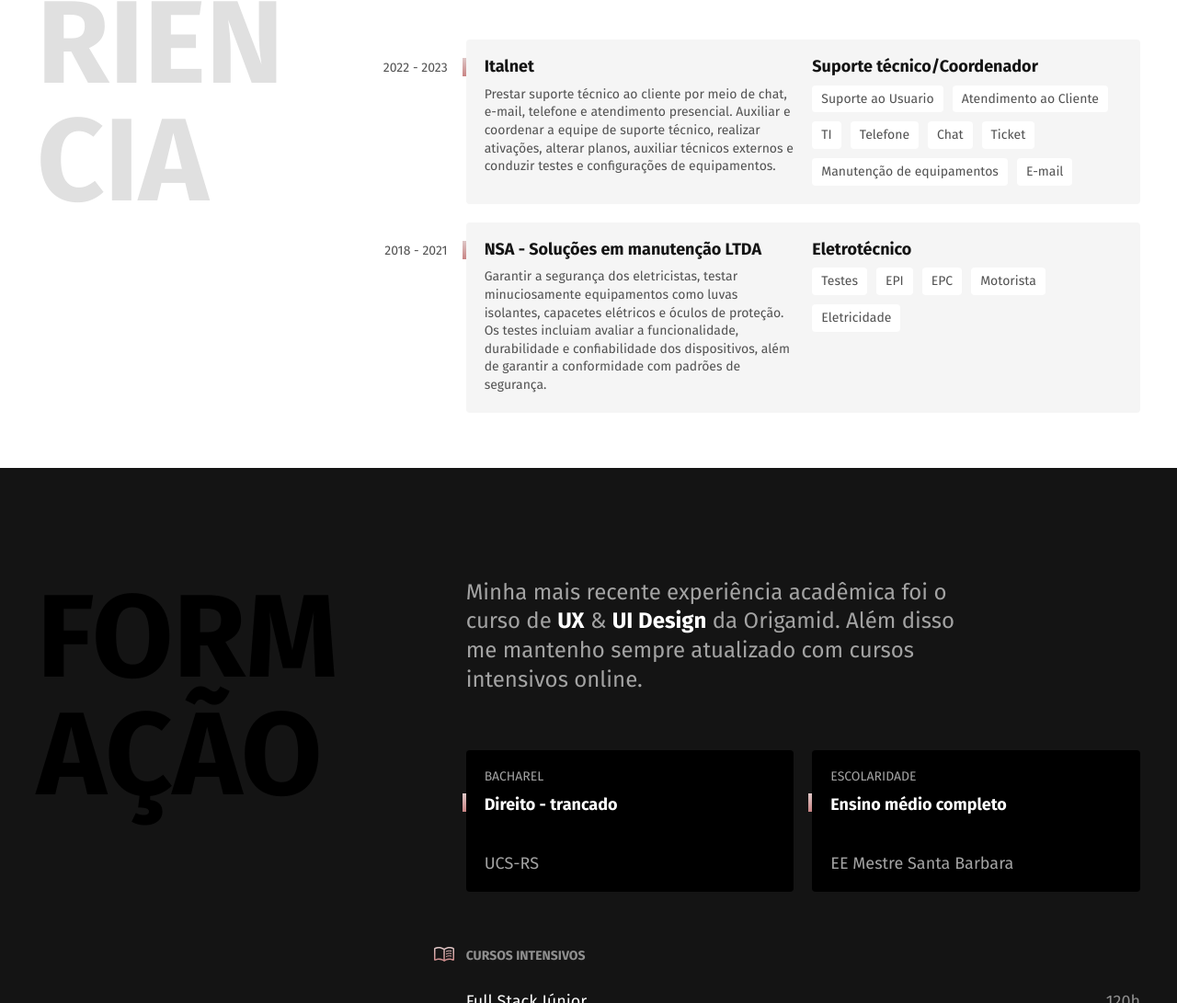
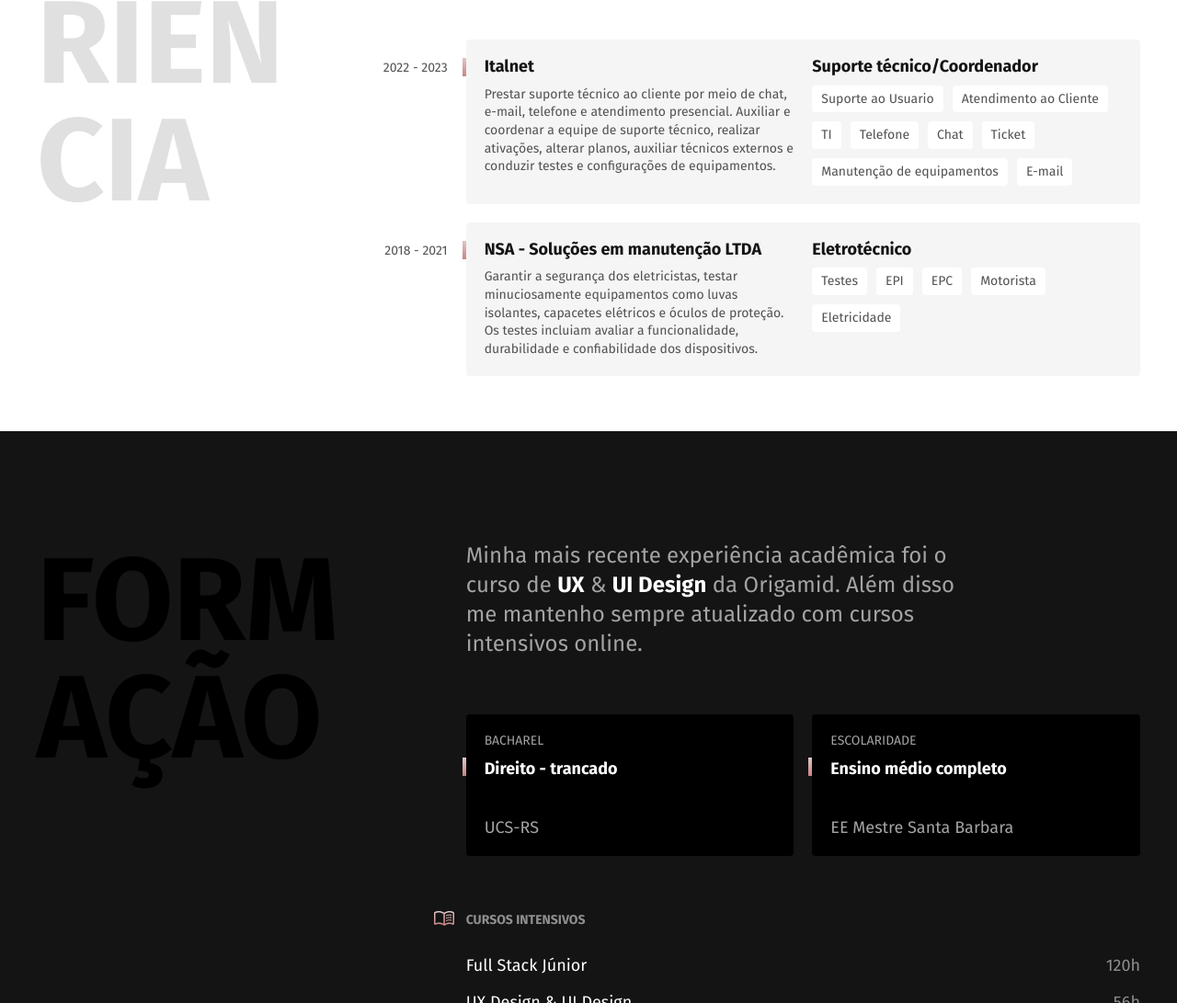
Before and after one commit to GuiFogassi/guifogassi.github.io, a plain HTML site: page index.html in a window 1280 px wide. Shown: the part 908-1999 px from the top of the page at 92% size. Drawn offline with Linux system fonts and the light colour scheme.

Commit message:
alteração2

```diff
--- a/index.html
+++ b/index.html
@@ -61,7 +61,7 @@
         <span class="empresa-ano">2018 - 2021</span>
         <h3 class="empresa-titulo">NSA - Soluções em manutenção LTDA</h3>
         <span class="empresa-titulo">Eletrotécnico</span>
-        <p class="empresa-texto">Garantir a segurança dos eletricistas, testar minuciosamente equipamentos como luvas isolantes, capacetes elétricos e óculos de proteção. Os testes incluiam avaliar a funcionalidade, durabilidade e confiabilidade dos dispositivos, além de garantir a conformidade com padrões de segurança.</p>
+        <p class="empresa-texto">Garantir a segurança dos eletricistas, testar minuciosamente equipamentos como luvas isolantes, capacetes elétricos e óculos de proteção. Os testes incluiam avaliar a funcionalidade, durabilidade e confiabilidade dos dispositivos.</p>
         <ul class="empresa-habilidades">
           <li>Testes</li>
           <li>EPI</li>
```
